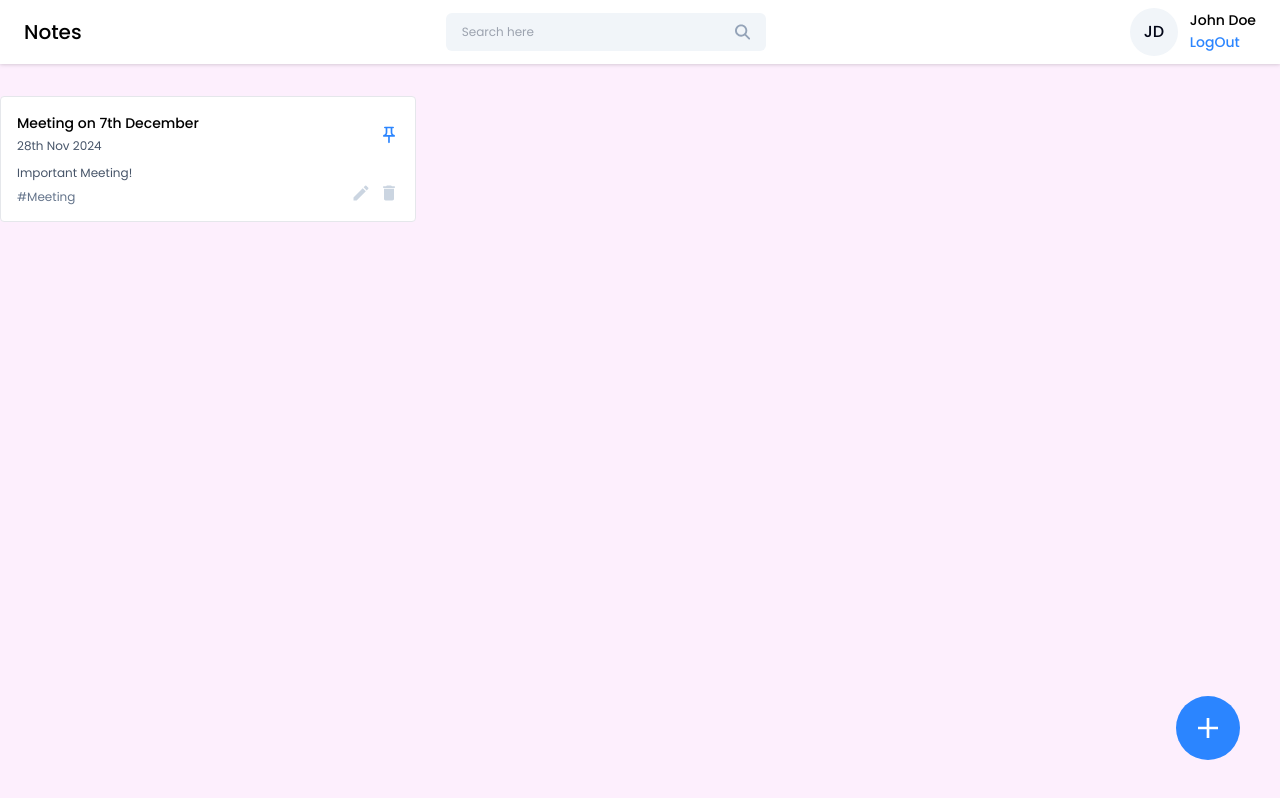
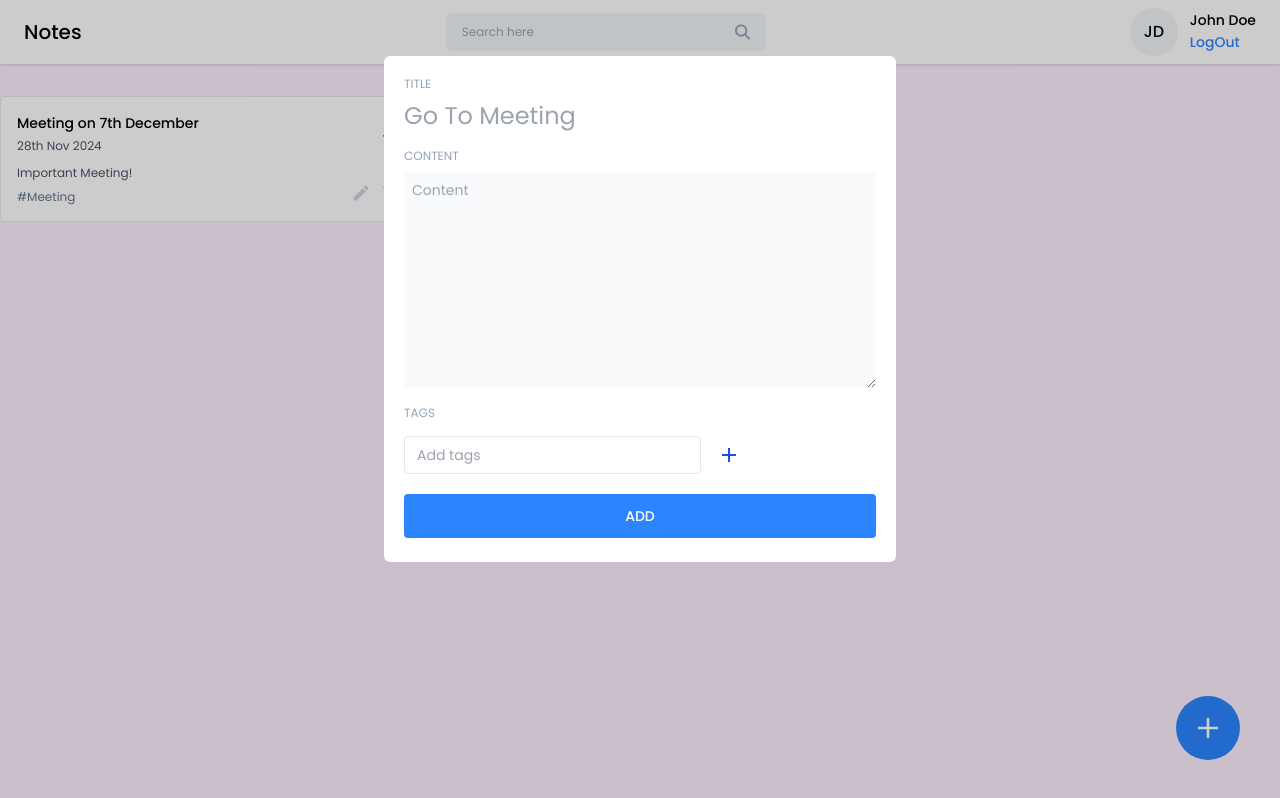
Before and after one commit to Nevin100/MERN-NOTES-APP, a React (Vite) app in the folder FrontEnd/: page /dashboard in a window 1280 px wide. Both pictures are taken after a click on the button 1208 px from the left and 728 px from the top of the page. Built offline with nearby package versions, Linux system fonts and the light colour scheme.

Commit message:
new commit

```diff
--- /dev/null
+++ b/FrontEnd/src/components/TagInput.jsx
@@ -0,0 +1,22 @@
+import React from "react";
+import { MdAdd, MdDelete } from "react-icons/md";
+
+const TagInput = ({ tags, setTags }) => {
+  return (
+    <div>
+      <div className="flex items-center gap-4 mt-3">
+        <input
+          type="text"
+          className="text-sm bg-transparent border px-3 py-2 rounded outline-none"
+          placeholder="Add tags"
+        />
+
+        <button className="">
+          <MdAdd className="text-2xl text-blue-700 hover:text-neutral-400" />
+        </button>
+      </div>
+    </div>
+  );
+};
+
+export default TagInput;
--- a/FrontEnd/src/pages/AddEditNotes.jsx
+++ b/FrontEnd/src/pages/AddEditNotes.jsx
@@ -1,5 +1,5 @@
 import React from "react";
-
+import TagInput from "../components/TagInput.jsx";
 const AddEditNotes = () => {
   return (
     <div>
@@ -22,6 +22,7 @@ const AddEditNotes = () => {
       </div>
       <div className="mt-3">
         <label className="input-label">TAGS</label>
+        <TagInput />
       </div>
       <button className="btn-primary font-medium mt-5 p-3" onClick={() => {}}>
         ADD
--- a/FrontEnd/src/pages/Home.jsx
+++ b/FrontEnd/src/pages/Home.jsx
@@ -28,7 +28,16 @@ const Home = () => {
           />
         </div>
       </div>
-      <button className="w-16 h-16 flex items-center justify-center rounded-full bg-primary hover:bg-blue-900 absolute right-10 bottom-10 transition easy-in-out delay-50">
+      <button
+        className="w-16 h-16 flex items-center justify-center rounded-full bg-primary hover:bg-blue-900 absolute right-10 bottom-10 transition easy-in-out delay-50"
+        onClick={() => {
+          setOpenAddEditModal({
+            isShown: true,
+            type: "add",
+            data: null,
+          });
+        }}
+      >
         <IoMdAdd className="text-[32px] text-white" />
       </button>
 
@@ -41,7 +50,7 @@ const Home = () => {
           },
         }}
         contentLabel=""
-        className=""
+        className="w-[40%] max-h-3/4 bg-white rounded-md mx-auto mt-14 p-5 overflow-scroll"
       >
         <AddEditNotes />
       </Modal>
```
